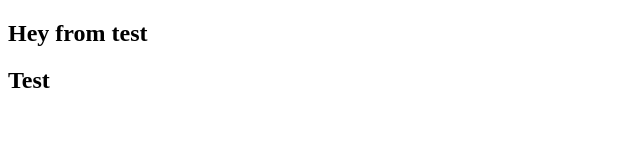
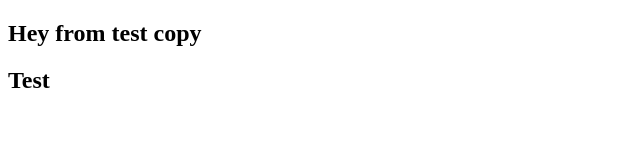
Before and after one commit to 64priyanshu/Git-Github, a plain HTML site: page index.html in a window 1280 px wide. Shown: the full height of the page, 0-640 px from the left. Drawn offline with Linux system fonts and the light colour scheme.

Commit message:
testcopy

```diff
--- a/index.html
+++ b/index.html
@@ -4,7 +4,7 @@
     <title>Forking Github</title>
   </head>
   <body>
-    <h2>Hey from test</h2>
+    <h2>Hey from test copy</h2>
 	<h2>Test</h2>
   </body>
 </html>
```
